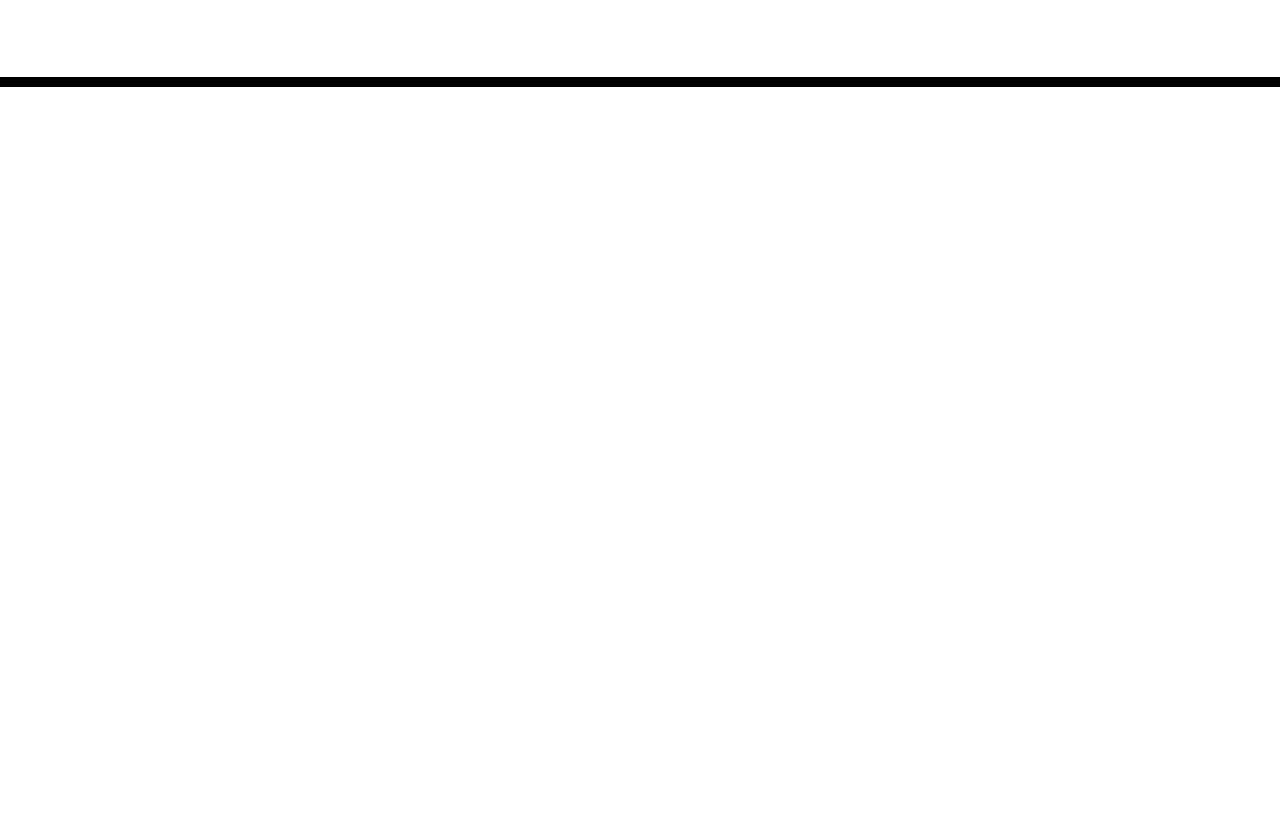
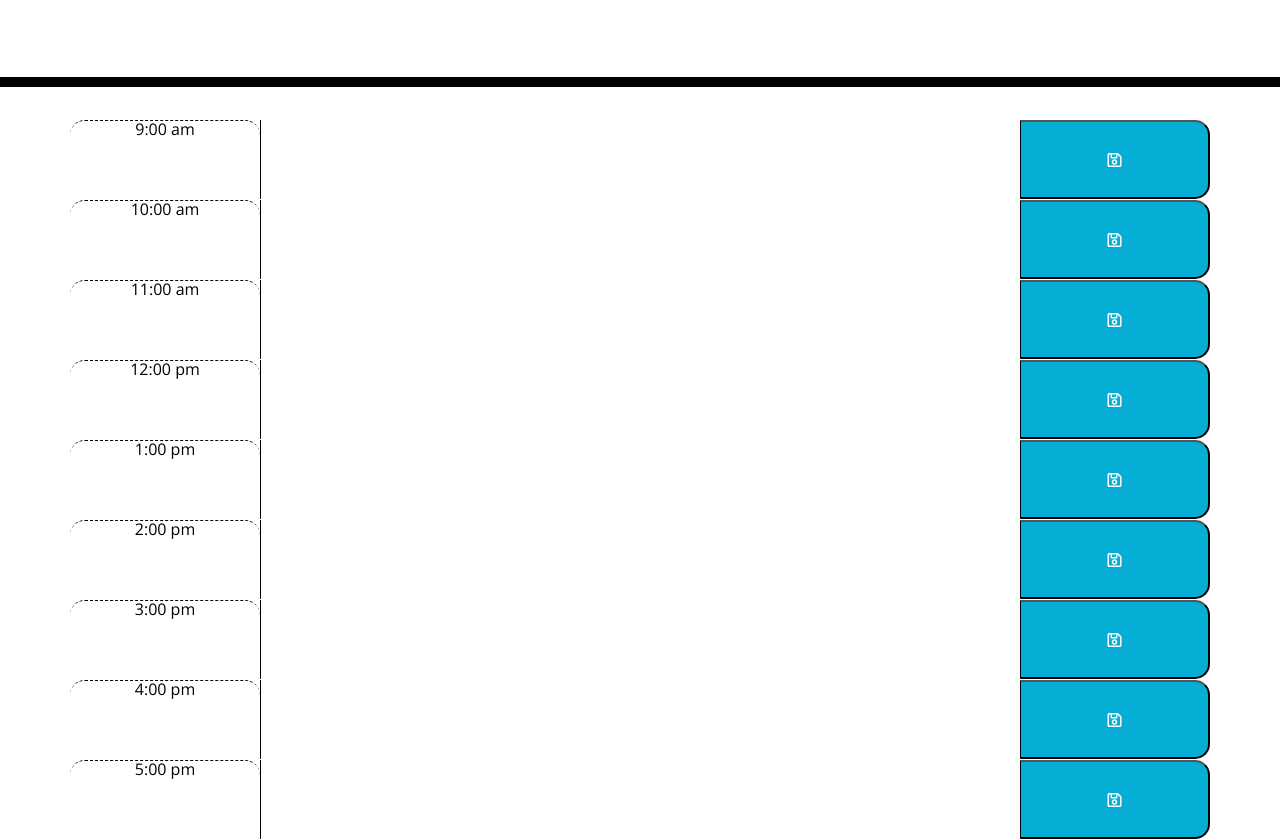
Before and after one commit to lizetteleon14/Workday-Scheduler, a plain HTML site: page index.html in a window 1280 px wide. Shown: the part 181-1020 px from the top of the page. Before the commit the page ends 800 px from the top, so only its background shows below. Drawn offline with nearby package versions, Linux system fonts and the light colour scheme; files that its build step writes are made by us from their sources.

Commit message:
adding container to html

```diff
--- a/index.html
+++ b/index.html
@@ -18,21 +18,79 @@
     href="https://fonts.googleapis.com/css?family=Open+Sans&display=swap"
     rel="stylesheet"
     />
-    <link rel="stylesheet" href="style.css" />
+    <link rel="stylesheet" href="assets/css/style.css" />
     <title>Work Day Scheduler</title>
   </head>
 
   <body>
+
     <header class="jumbotron">
       <h1 class="display-3">Work Day Scheduler</h1>
       <p class="lead">A simple calendar app for scheduling your work day</p>
+
       <p id="currentDay" class="lead"></p>
     </header>
+
     <div class="container">
       <!-- Timeblocks go here -->
+        <div class="row">
+          <div class ="col-2 hour time-block">9:00 am</div>
+          <textarea id="9" class="col-8 input"></textarea>
+          <button class="col-2 saveBtn"><i class="far fa-save"></i></button>
+        </div>
+
+        <div class="row">
+          <div class ="col-2 hour time-block">10:00 am</div>
+          <textarea id="10" class=" col-8 input"></textarea>
+          <button class="col-2 saveBtn"><i class="far fa-save"></i></button>
+        </div>
+
+        <div class="row">
+          <div class ="col-2 hour time-block">11:00 am</div>
+          <textarea id="11" class=" col-8 input"></textarea>
+          <button class="col-2 saveBtn"><i class="far fa-save"></i></button>
+        </div>
+
+        <div class="row">
+          <div class ="col-2 hour time-block">12:00 pm</div>
+          <textarea id="12" class=" col-8 input"></textarea>
+          <button class="col-2 saveBtn"><i class="far fa-save"></i></button>
+        </div>
+
+        <div class="row">
+          <div class ="col-2 hour time-block">1:00 pm</div>
+          <textarea id="1" class=" col-8 input"></textarea>
+          <button class="col-2 saveBtn"><i class="far fa-save"></i></button>
+        </div>
+
+        <div class="row">
+          <div class ="col-2 hour time-block">2:00 pm</div>
+          <textarea id="2" class="col-8 input"></textarea>
+          <button class="col-2 saveBtn"><i class="far fa-save"></i></button>
+        </div>
+
+        <div class="row">
+          <div class ="col-2 hour time-block">3:00 pm</div>
+          <textarea id="3" class=" col-8 input"></textarea>
+          <button class="col-2 saveBtn"><i class="far fa-save"></i></button>
+
+        </div>
+
+        <div class="row">
+          <div class ="col-2 hour time-block">4:00 pm</div>
+          <textarea id="4" class=" col-8 input"></textarea>
+          <button class="col-2 saveBtn"><i class="far fa-save"></i></button>
+        </div>
+
+        <div class="row">
+          <div class ="col-2 hour time-block">5:00 pm</div>
+          <textarea id="5" class=" col-8 input"></textarea>
+          <button class="col-2 saveBtn"><i class="far fa-save"></i></button>
+        </div>
     </div>
 
     <script src="https://code.jquery.com/jquery-3.4.1.min.js"></script>
     <script src="https://cdnjs.cloudflare.com/ajax/libs/moment.js/2.24.0/moment.min.js"></script>
+    <script src="assets/js/script.js"></script>
   </body>
   </html>
```
Also changed, not shown: assets /js/script.js (added), 4 other files. Lines whose indentation alone changed are shown as unchanged.
